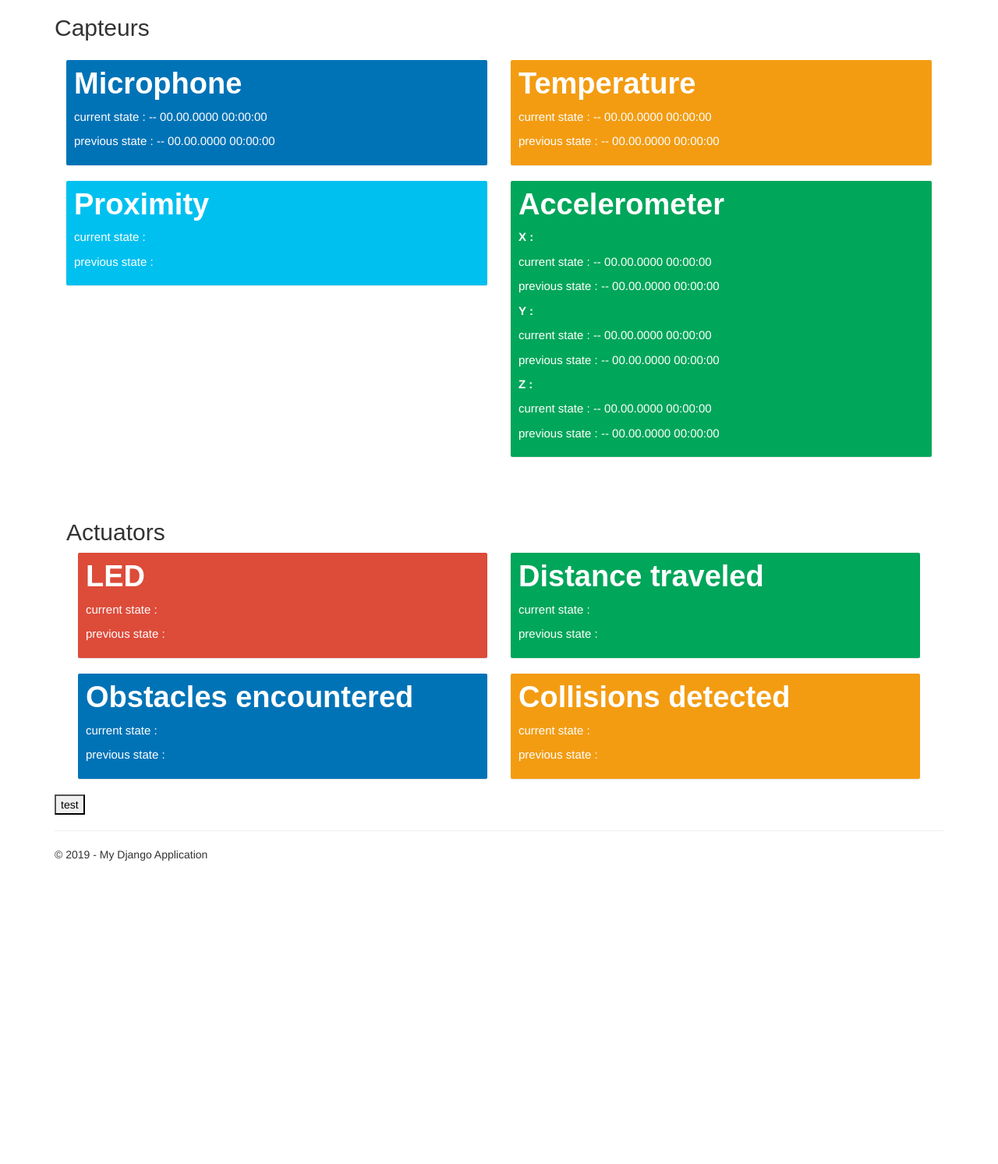
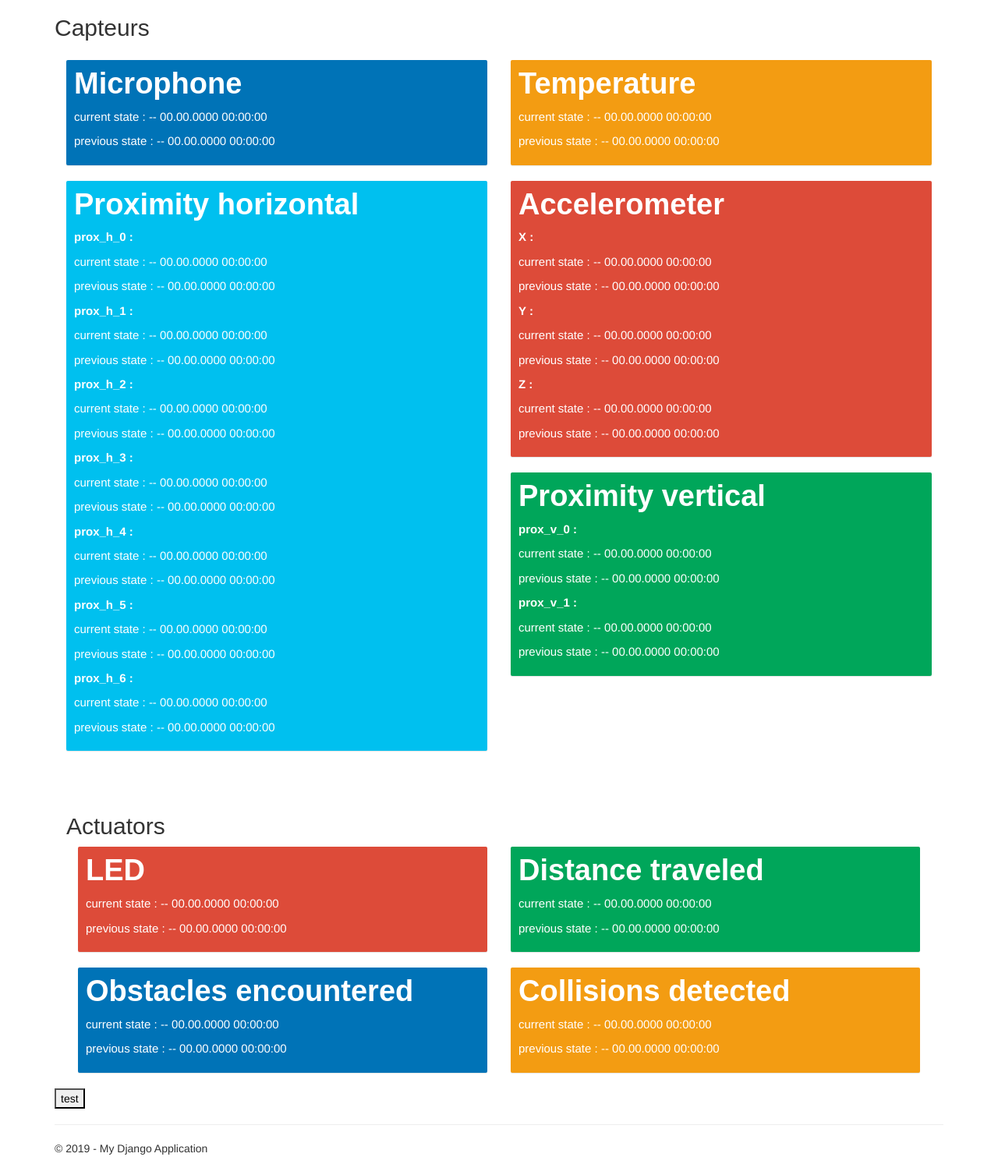
Before and after one commit to Julien-Torrent/DOT18-08, a Django app: page / in a window 1280 px wide. Shown: the part 51-1544 px from the top of the page at 78% size. Before the commit the page ends 1155 px from the top, so only its background shows below. Run offline with Django 3.2, Linux system fonts and the light colour scheme; some libraries are stand-ins or nearby versions.

Commit message:
Add functionnal proximity

```diff
--- a/app/templates/app/index.html
+++ b/app/templates/app/index.html
@@ -30,15 +30,41 @@
         <div class="col-lg-6 col-xs-6">
             <div class="small-box bg-aqua">
                 <div class="inner">
-                    <h3>Proximity</h3>
-                    <p>current state : </p>
-			        <p>previous state :</p>
+                    <h3>Proximity horizontal</h3>
+
+                    <p><b>prox_h_0 :</b></p>
+                    <p>current state : <span id="prox_h_0">--</span> <span id="prox_h_0ts">00.00.0000 00:00:00</span></p>
+			        <p>previous state : <span id="pprox_h_0">--</span> <span id="pprox_h_0ts">00.00.0000 00:00:00</span></p>
+
+                    <p><b>prox_h_1 :</b></p>
+                    <p>current state : <span id="prox_h_1">--</span> <span id="prox_h_1ts">00.00.0000 00:00:00</span></p>
+			        <p>previous state : <span id="pprox_h_1">--</span> <span id="pprox_h_1ts">00.00.0000 00:00:00</span></p>
+
+                    <p><b>prox_h_2 :</b></p>
+                    <p>current state : <span id="prox_h_2">--</span> <span id="prox_h_2ts">00.00.0000 00:00:00</span></p>
+			        <p>previous state : <span id="pprox_h_2">--</span> <span id="pprox_h_2ts">00.00.0000 00:00:00</span></p>
+
+                    <p><b>prox_h_3 :</b></p>
+                    <p>current state : <span id="prox_h_3">--</span> <span id="prox_h_3ts">00.00.0000 00:00:00</span></p>
+			        <p>previous state : <span id="pprox_h_3">--</span> <span id="pprox_h_3ts">00.00.0000 00:00:00</span></p>
+
+                    <p><b>prox_h_4 :</b></p>
+                    <p>current state : <span id="prox_h_4">--</span> <span id="prox_h_4ts">00.00.0000 00:00:00</span></p>
+			        <p>previous state : <span id="pprox_h_4">--</span> <span id="pprox_h_4ts">00.00.0000 00:00:00</span></p>
+
+                    <p><b>prox_h_5 :</b></p>
+                    <p>current state : <span id="prox_h_5">--</span> <span id="prox_h_5ts">00.00.0000 00:00:00</span></p>
+			        <p>previous state : <span id="pprox_h_5">--</span> <span id="pprox_h_5ts">00.00.0000 00:00:00</span></p>
+
+                    <p><b>prox_h_6 :</b></p>
+                    <p>current state : <span id="prox_h_6">--</span> <span id="prox_h_6ts">00.00.0000 00:00:00</span></p>
+			        <p>previous state : <span id="pprox_h_6">--</span> <span id="pprox_h_6ts">00.00.0000 00:00:00</span></p>
                 </div>
             </div>
         </div>
 
         <div class="col-lg-6 col-xs-6">
-            <div class="small-box bg-green">
+            <div class="small-box bg-red">
                 <div class="inner">
                     <h3>Accelerometer</h3>
                     <p><b>X :</b></p>
@@ -55,6 +81,21 @@
                 </div>
             </div>
         </div>
+
+        <div class="col-lg-6 col-xs-6">
+            <div class="small-box bg-green">
+                <div class="inner">
+                    <h3>Proximity vertical</h3>
+                    <p><b>prox_v_0 :</b></p>
+                    <p>current state : <span id="prox_v_0">--</span> <span id="prox_v_0ts">00.00.0000 00:00:00</span></p>
+			        <p>previous state : <span id="pprox_v_0">--</span> <span id="pprox_v_0ts">00.00.0000 00:00:00</span></p>
+
+                    <p><b>prox_v_1 :</b></p>
+                    <p>current state : <span id="prox_v_1">--</span> <span id="prox_v_1ts">00.00.0000 00:00:00</span></p>
+			        <p>previous state : <span id="pprox_v_1">--</span> <span id="pprox_v_1ts">00.00.0000 00:00:00</span></p>
+                </div>
+            </div>
+        </div>
     </div>
 
     <br /> <br />
@@ -64,8 +105,8 @@
             <div class="small-box bg-red">
                 <div class="inner">
                     <h3>LED</h3>
-                    <p>current state :</p>
-			        <p>previous state :</p>
+                    <p>current state : <span id="LED">--</span> <span id="LEDts">00.00.0000 00:00:00</span></p>
+			        <p>previous state : <span id="pLED">--</span> <span id="pLEDts">00.00.0000 00:00:00</span></p>
                 </div>
             </div>
         </div>
@@ -74,8 +115,8 @@
             <div class="small-box bg-green">
                 <div class="inner">
                     <h3>Distance traveled </h3>
-                    <p>current state :</p>
-			        <p>previous state :</p>
+                    <p>current state : <span id="Distance">--</span> <span id="Distancets">00.00.0000 00:00:00</span></p>
+			        <p>previous state : <span id="pDistance">--</span> <span id="pDistancets">00.00.0000 00:00:00</span></p>
                 </div>
             </div>
 	    </div>
@@ -84,8 +125,8 @@
             <div class="small-box bg-blue">
                 <div class="inner">
                     <h3>Obstacles encountered</h3>
-                    <p>current state :</p>
-                    <p>previous state :</p>
+                    <p>current state : <span id="Obstacles">--</span> <span id="Obstaclests">00.00.0000 00:00:00</span></p>
+			        <p>previous state : <span id="pObstacles">--</span> <span id="pObstaclests">00.00.0000 00:00:00</span></p>
                 </div>
             </div>
         </div>
@@ -94,8 +135,8 @@
 		    <div class="small-box bg-yellow">
                 <div class="inner">
                     <h3>Collisions detected</h3>
-                    <p>current state :</p>
-                    <p>previous state :</p>
+                    <p>current state : <span id="Collisions">--</span> <span id="Collisionsts">00.00.0000 00:00:00</span></p>
+			        <p>previous state : <span id="pCollisions">--</span> <span id="pCollisionsts">00.00.0000 00:00:00</span></p>
                 </div>
 			</div>
         </div>
@@ -112,7 +153,7 @@ $('#test').on("click",function(){
     $.ajax({
     type: "POST",
     url: "api/sendStatus",
-    data: '[{ "Name": "Temperature", "Value": 340, "TimeStamp": "23.01.2018 20:48:00" }, { "Name": "MicIntensity", "Value": 500, "TimeStamp": "23.01.2018 20:48:00" }, { "Name": "AccelerometerX", "Value": 0, "TimeStamp": "23.01.2018 20:48:00" }, { "Name": "AccelerometerY", "Value": 1, "TimeStamp": "23.01.2018 20:48:00" }, { "Name": "AccelerometerZ", "Value": 2, "TimeStamp": "23.01.2018 20:48:00" }, { "Name": "prox_h_0", "Value": 0, "TimeStamp": "23.01.2018 20:48:00" }, { "Name": "prox_h_1", "Value": 1, "TimeStamp": "23.01.2018 20:48:00" }, { "Name": "prox_h_2", "Value": 2, "TimeStamp": "23.01.2018 20:48:00" }, { "Name": "prox_h_3", "Value": 3, "TimeStamp": "23.01.2018 20:48:00" }, { "Name": "prox_h_4", "Value": 4, "TimeStamp": "23.01.2018 20:48:00" }, { "Name": "prox_h_5", "Value": 5, "TimeStamp": "23.01.2018 20:48:00" }, { "Name": "prox_h_5", "Value": 6, "TimeStamp": "23.01.2018 20:48:00" }, { "Name": "prox_v_0", "Value": 0, "TimeStamp": "23.01.2018 20:48:00" }, { "Name": "prox_v_1", "Value": 1, "TimeStamp": "23.01.2018 20:48:00" }]',
+    data: '[{ "Name": "Temperature", "Value": 340, "TimeStamp": "23.01.2018 20:48:00" }, { "Name": "MicIntensity", "Value": 500, "TimeStamp": "23.01.2018 20:48:00" }, { "Name": "AccelerometerX", "Value": 0, "TimeStamp": "23.01.2018 20:48:00" }, { "Name": "AccelerometerY", "Value": 1, "TimeStamp": "23.01.2018 20:48:00" }, { "Name": "AccelerometerZ", "Value": 2, "TimeStamp": "23.01.2018 20:48:00" }, { "Name": "prox_h_0", "Value": 0, "TimeStamp": "23.01.2018 20:48:00" }, { "Name": "prox_h_1", "Value": 1, "TimeStamp": "23.01.2018 20:48:00" }, { "Name": "prox_h_2", "Value": 2, "TimeStamp": "23.01.2018 20:48:00" }, { "Name": "prox_h_3", "Value": 3, "TimeStamp": "23.01.2018 20:48:00" }, { "Name": "prox_h_4", "Value": 4, "TimeStamp": "23.01.2018 20:48:00" }, { "Name": "prox_h_5", "Value": 5, "TimeStamp": "23.01.2018 20:48:00" }, { "Name": "prox_h_6", "Value": 6, "TimeStamp": "23.01.2018 20:48:00" }, { "Name": "prox_v_0", "Value": 0, "TimeStamp": "23.01.2018 20:48:00" }, { "Name": "prox_v_1", "Value": 1, "TimeStamp": "23.01.2018 20:48:00" }]',
     success: function(data){
         console.log(data);
      }
```
